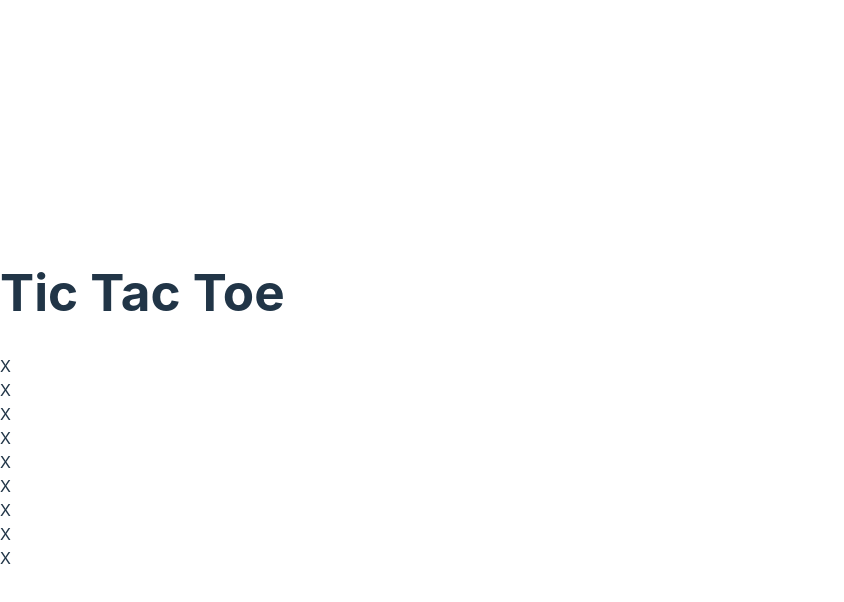
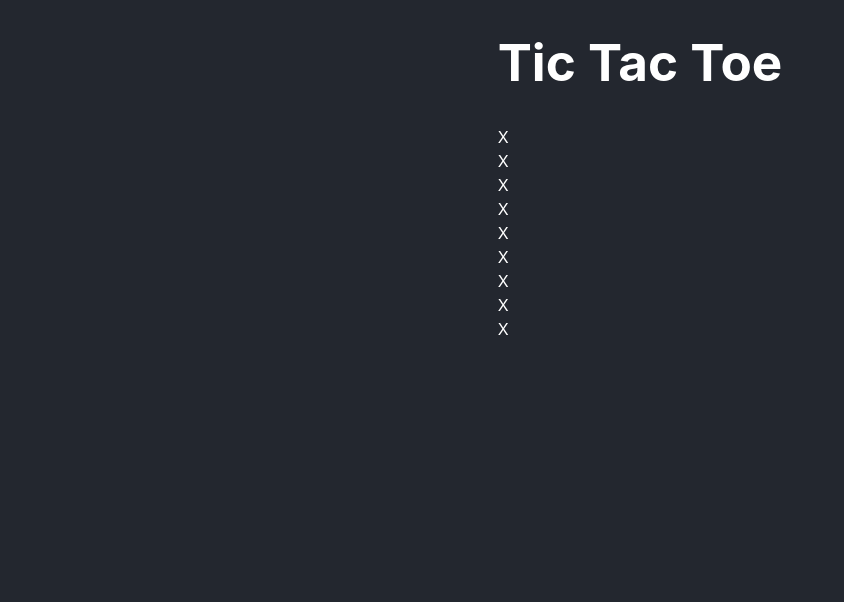
Before and after one commit to theallSparky/react-tic-tac-toe, a React (Vite) app in the folder frontend/: page / in a window 1280 px wide. Shown: the top 602 px of the page, without its empty margins (0-844 px from the left). Built offline with nearby package versions, Linux system fonts and the light colour scheme.

Commit message:
Updated board, strike component, made 1st bit of css styling. Cleaned up App.jsx

```diff
--- a/frontend/src/App.css
+++ b/frontend/src/App.css
@@ -0,0 +1,10 @@
+body {
+  display: flex;
+  flex-direction: column;
+  align-items: center;
+  background-color: #23272f;
+  color: white;
+}
+h1 {
+  text-align: center;
+}
--- a/frontend/src/App.jsx
+++ b/frontend/src/App.jsx
@@ -1,9 +1,7 @@
 import { TicTacToe } from "./components/TicTacToe";
-import { useState } from "react";
+import "./App.css";
 
 function App() {
-  const [count, setCount] = useState(0);
-
   return (
     <>
       <TicTacToe />
--- a/frontend/src/components/Board.jsx
+++ b/frontend/src/components/Board.jsx
@@ -1,3 +1,4 @@
+import Strike from "./Strike";
 import Tile from "./Tile";
 
 function Board() {
@@ -12,6 +13,7 @@ function Board() {
       <Tile />
       <Tile />
       <Tile />
+      <Strike />
     </div>
   );
 }
--- a/frontend/src/components/Strike.jsx
+++ b/frontend/src/components/Strike.jsx
@@ -1,5 +1,5 @@
 function Strike() {
-  return <div>strike</div>;
+  return <div></div>;
 }
 
 export default Strike;
```
